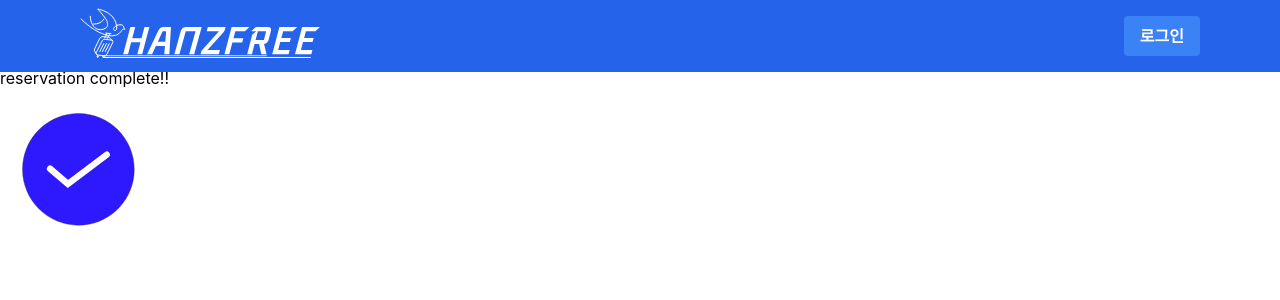
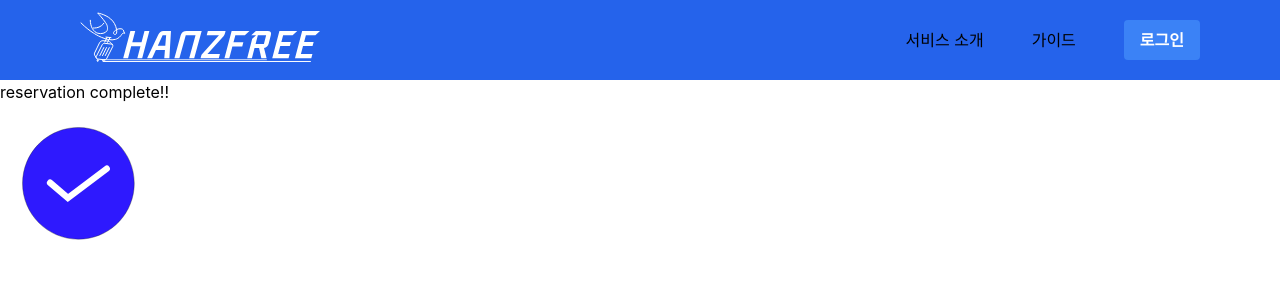
Before and after one commit to pepperdad/hanzfree-web, a Next.js app: page /reservation/complete in a window 1280 px wide. Shown: the top 300 px of the page. Built offline with nearby package versions, Linux system fonts and the light colour scheme; no server answers.

Commit message:
feat: add to scroll on click section

```diff
--- a/src/main/components/Page.tsx
+++ b/src/main/components/Page.tsx
@@ -35,6 +35,13 @@ const Page = () => {
           </li>
         </ol>
       </div>
+      <div className='w-screen h-screen'>hi</div>
+      <div id='section1' className='w-screen h-screen'>
+        서비스 소개
+      </div>
+      <div id='section2' className='w-screen h-screen'>
+        가이드
+      </div>
     </div>
   );
 };
--- a/src/shared/components/header/components/index.tsx
+++ b/src/shared/components/header/components/index.tsx
@@ -12,14 +12,31 @@ const Header = ({ headerData }: any) => {
 
   const handleLogout = async () => {
     sessionStorage.removeItem('recoil-persist');
-    const res = await Instance.post('/auth/logout');
+    try {
+      const res = await Instance.post('/auth/logout');
 
-    if (res.status === 201) router.reload();
+      if (res.status === 201) router.reload();
+    } catch (err: any) {
+      console.log('err', err);
+    }
+  };
+
+  const scrollToSection = (section: string) => {
+    const toScroll = document.getElementById(section);
+
+    if (toScroll) {
+      const sectionPosition = toScroll.getBoundingClientRect().top + window.scrollY;
+      window.scrollTo({ top: sectionPosition - 80, behavior: 'smooth' });
+    } else {
+      router.push('/').then(() => {
+        scrollToSection(section);
+      });
+    }
   };
 
   return (
-    <div className='pb-[66px]'>
-      <header className='fixed top-0 left-0 right-0 flex items-center justify-between px-20 py-2 bg-blue-600 duration-500 ease-in-out'>
+    <div className='pb-20'>
+      <header className='fixed top-0 left-0 right-0 flex items-center justify-between px-20 py-2 bg-blue-600 duration-500 ease-in-out h-20'>
         <div className='flex items-center cursor-pointer'>
           <Link href='/'>
             <a>
@@ -28,14 +45,16 @@ const Header = ({ headerData }: any) => {
           </Link>
         </div>
         <div className='gap-12 flex-center'>
+          <button onClick={() => scrollToSection('section1')}>서비스 소개</button>
+          {/* <Link href='#introduce'>
+            <a>
+              <button>메뉴1</button>
+            </a>
+          </Link> */}
+          <button onClick={() => scrollToSection('section2')}>가이드</button>
+
           {headerData ? (
             <>
-              <Link href='/menu'>
-                <a>
-                  <button>메뉴1</button>
-                </a>
-              </Link>
-              <button>메뉴2</button>
               <div>{headerData?.email}</div>
               <Button onClick={handleLogout}>로그아웃</Button>
             </>
```
